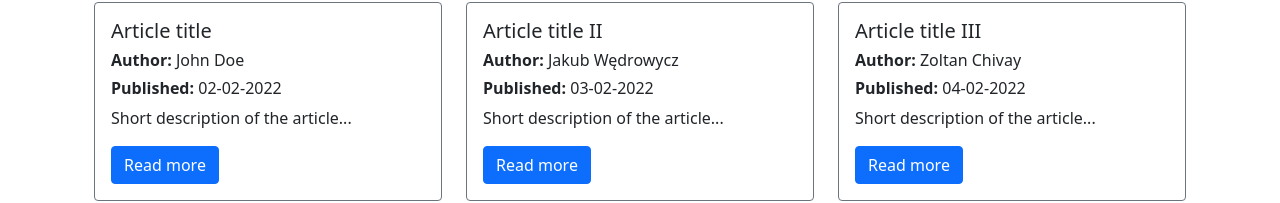
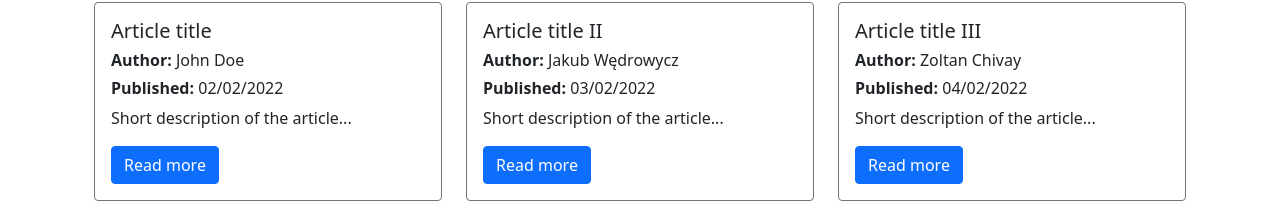
Before and after one commit to kaz4486/crud_blog, a React (Create React App) app: page / in a window 1280 px wide. Shown: the part 153-356 px from the top of the page. Built offline with nearby package versions, Linux system fonts and the light colour scheme.

Commit message:
Add ReactQuill for mainContent in Form, Add dateToStr.js, Add react-datepicker

```diff
--- a/package.json
+++ b/package.json
@@ -11,7 +11,9 @@
     "http-server": "^14.1.1",
     "react": "^18.1.0",
     "react-bootstrap": "2.0.1",
+    "react-datepicker": "^4.8.0",
     "react-dom": "^18.1.0",
+    "react-quill": "^1.3.5",
     "react-redux": "7.2.6",
     "react-router-dom": "6.0.1",
     "react-scripts": "5.0.1",
--- a/src/components/common/features/AllPosts/AllPosts.js
+++ b/src/components/common/features/AllPosts/AllPosts.js
@@ -4,6 +4,7 @@ import { Link } from 'react-router-dom';
 import clsx from 'clsx';
 import { Container, Row, Col, Card, Button } from 'react-bootstrap';
 import styles from './AllPosts.module.scss';
+import { dateToStr } from '../../../../utils/dateToStr';
 
 const AllPosts = () => {
   const posts = useSelector((state) => getAllPosts(state));
@@ -25,7 +26,7 @@ const AllPosts = () => {
                 </h6>
                 <h6>
                   <span className={styles.bold}>Published:</span>{' '}
-                  {post.publishedDate}
+                  {dateToStr(post.publishedDate)}
                 </h6>
                 <p>{post.shortDescription}</p>
                 <Link key={post.id} to={'/post/' + post.id}>
--- a/src/components/common/features/Post/Post.js
+++ b/src/components/common/features/Post/Post.js
@@ -5,6 +5,7 @@ import { Container, Row, Col, Button, Modal } from 'react-bootstrap';
 import { Link } from 'react-router-dom';
 import { useState } from 'react';
 import { removePost } from '../../../../redux/postsRedux';
+import { dateToStr } from '../../../../utils/dateToStr';
 
 const Post = () => {
   const { id } = useParams();
@@ -35,9 +36,11 @@ const Post = () => {
                 <strong>Author:</strong> {postData.author}
               </p>
               <p>
-                <strong>Published:</strong> {postData.publishedDate}
+                <strong>Published:</strong> {dateToStr(postData.publishedDate)}
               </p>
-              <p>{postData.shortDescription}</p>
+              <p>
+                <p dangerouslySetInnerHTML={{ __html: postData.content }} />
+              </p>
             </article>
           </Col>
 
--- a/src/components/common/features/PostForm/PostForm.js
+++ b/src/components/common/features/PostForm/PostForm.js
@@ -2,6 +2,10 @@ import PropTypes from 'prop-types';
 import { useState } from 'react';
 import { Form } from 'react-bootstrap';
 import { Button } from 'react-bootstrap';
+import ReactQuill from 'react-quill';
+import 'react-quill/dist/quill.snow.css';
+import DatePicker from 'react-datepicker';
+import 'react-datepicker/dist/react-datepicker.css';
 
 const PostForm = ({ action, actionText, ...props }) => {
   const [title, setTitle] = useState(props.title || '');
@@ -35,11 +39,9 @@ const PostForm = ({ action, actionText, ...props }) => {
         onChange={(e) => setAuthor(e.target.value)}
       />
       <Form.Label>Published</Form.Label>
-      <Form.Control
-        type='string'
-        placeholder='Enter published date'
-        value={publishedDate}
-        onChange={(e) => setPublished(e.target.value)}
+      <DatePicker
+        selected={publishedDate}
+        onChange={(date) => setPublished(date)}
       />
       <Form.Label>Short description</Form.Label>
       <Form.Control
@@ -51,13 +53,13 @@ const PostForm = ({ action, actionText, ...props }) => {
         onChange={(e) => setShortDescription(e.target.value)}
       />
       <Form.Label>Main content</Form.Label>
-      <Form.Control
+      <ReactQuill
         type='text'
+        theme='snow'
         placeholder='Leave a comment here'
-        as='textarea'
-        rows={10}
+        className='my-editing-area'
+        onChange={setMainContent}
         value={content}
-        onChange={(e) => setMainContent(e.target.value)}
       />
       <Button variant='primary' type='submit' className='mt-2'>
         {actionText}
--- a/src/redux/initialState.js
+++ b/src/redux/initialState.js
@@ -5,7 +5,7 @@ const initialState = {
       title: 'Article title',
       shortDescription: 'Short description of the article...',
       content: 'Main content of the article',
-      publishedDate: '02-02-2022',
+      publishedDate: new Date('02-02-2022'),
       author: 'John Doe',
     },
     {
@@ -13,7 +13,7 @@ const initialState = {
       title: 'Article title II',
       shortDescription: 'Short description of the article...',
       content: 'Main content of the article',
-      publishedDate: '03-02-2022',
+      publishedDate: new Date('03-02-2022'),
       author: 'Jakub Wędrowycz',
     },
     {
@@ -21,7 +21,7 @@ const initialState = {
       title: 'Article title III',
       shortDescription: 'Short description of the article...',
       content: 'Main content of the article',
-      publishedDate: '04-02-2022',
+      publishedDate: new Date('04-02-2022'),
       author: 'Zoltan Chivay',
     },
   ],
--- /dev/null
+++ b/src/utils/dateToStr.js
@@ -0,0 +1,7 @@
+export const dateToStr = (publishedDate) => {
+  const dd = String(publishedDate.getDate()).padStart(2, '0');
+  const mm = String(publishedDate.getMonth() + 1).padStart(2, '0'); //January is 0!
+  const yyyy = publishedDate.getFullYear();
+  console.log(mm + '/' + dd + '/' + yyyy);
+  return mm + '/' + dd + '/' + yyyy;
+};
```
Also changed, not shown: 1 other file (tests, documents, lock files or other folders).
